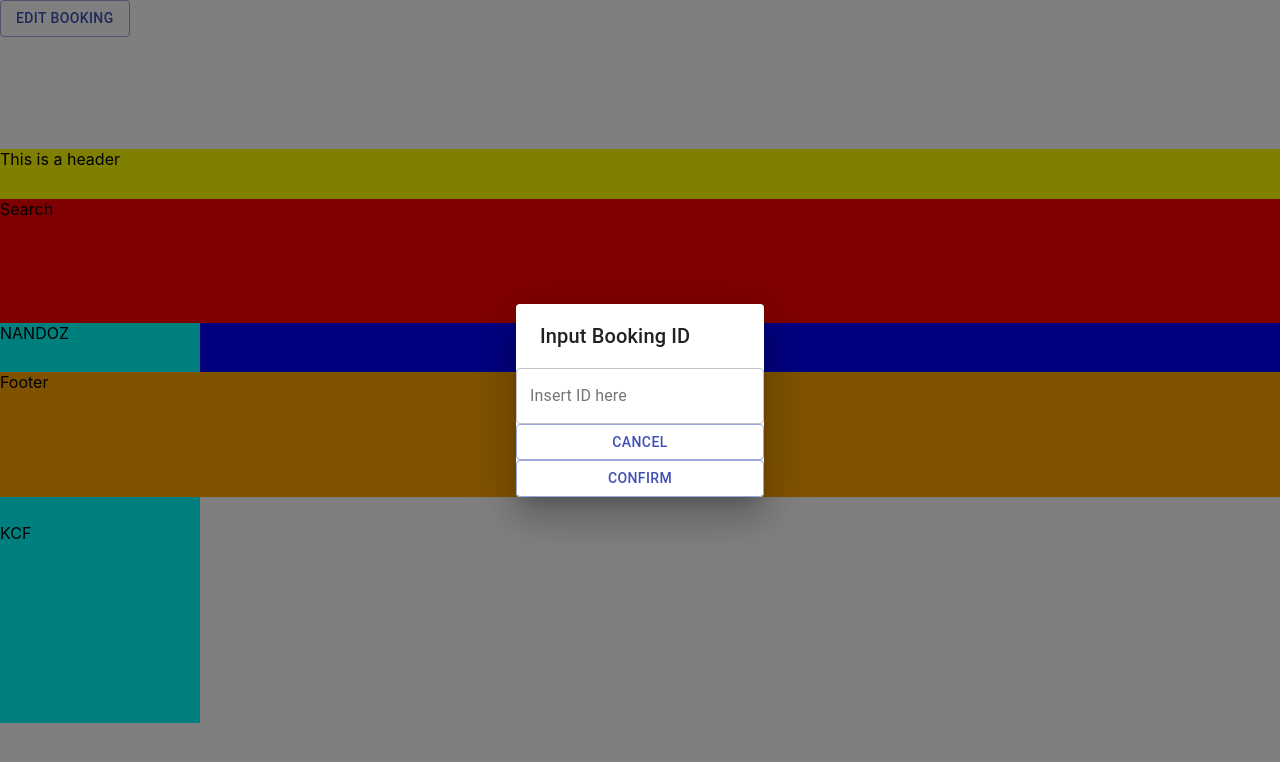
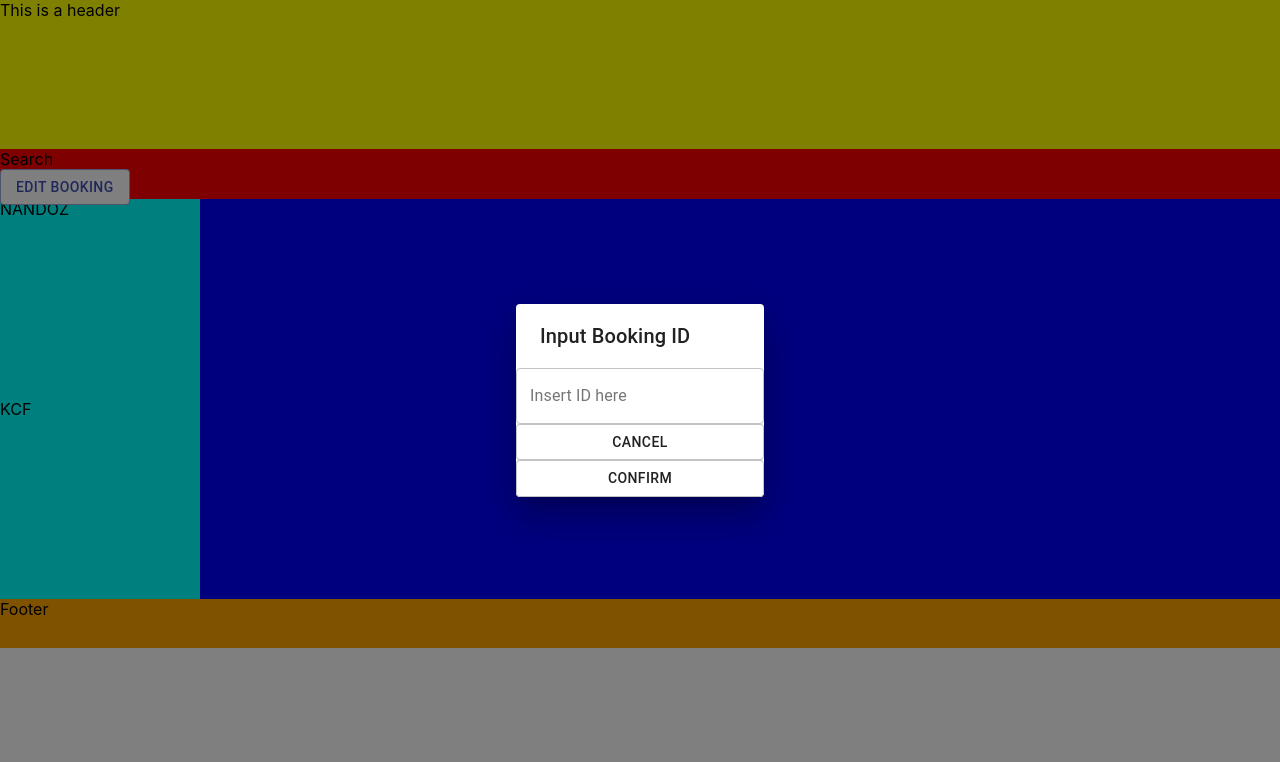
Before and after one commit to SE701ProjectGroup4/git-brunching, a React (Create React App) app in the folder frontend/: page / in a window 1280 px wide. Both pictures are taken after a click on the button "EDIT BOOKING". Shown: the top 762 px of the page. Built offline with nearby package versions, Linux system fonts and the light colour scheme.

Commit message:
reformatted components

```diff
--- /dev/null
+++ b/frontend/src/booking/BookingEditPopup.module.css
@@ -0,0 +1,5 @@
+.dialogContainer {
+    display: grid;
+    grid-template-rows: 1fr 1fr;
+    grid-column-gap: 10px;
+}
--- a/frontend/src/booking/BookingEditPopupButton.js
+++ b/frontend/src/booking/BookingEditPopupButton.js
@@ -1,19 +1,18 @@
-import React from 'react';
-import PropTypes from 'prop-types';
-import Button from '@material-ui/core/Button';
-import DialogTitle from '@material-ui/core/DialogTitle';
-import Dialog from '@material-ui/core/Dialog';
-import TextField from '@material-ui/core/TextField';
-import changePath from "../general/helperFunctions";
-import {useHistory} from "react-router";
+import React from "react";
+import Button from "@material-ui/core/Button";
+import { styled } from "@material-ui/core/styles";
+import BookingEditPopupDialog from "./BookingEditPopupDialog";
+import textHolder from "../general/textHolder";
+import css from "./BookingEditPopupCSS";
 
 /**
  * A button which summons the popup to edit bookings.
  */
 const BookingEditPopupButton = (props) => {
-
   const { IDSwitchMethod } = props;
   const [open, setOpen] = React.useState(false);
+
+  const PopupButton = styled(Button)(css.button);
 
   /**
      * Opens the popup
@@ -29,101 +28,14 @@ const BookingEditPopupButton = (props) => {
     setOpen(false);
   };
 
-    return (<div>
-        <Button variant="outlined" color="primary" onClick={handleClickOpen}>
-            Edit Booking
-        </Button>
-        <PopupDialog open={open} onClose={handleClose} IDSwitchMethod={IDSwitchMethod}/>
-    </div>);
-}
+  return (
+    <div>
+      <PopupButton variant="outlined" color="primary" onClick={handleClickOpen}>
+        {textHolder.bookingsPopup.buttonText}
+      </PopupButton>
+      <BookingEditPopupDialog open={open} onClose={handleClose} IDSwitchMethod={IDSwitchMethod} />
+    </div>
+  );
+};
 
 export default BookingEditPopupButton;
-
-/**
- * The popup itself which is used to edit bookings
- */
-const PopupDialog = (props) => {
-    // Setup dummy data
-    const dummyBooking = {
-        name: "KCF",
-        tables: 1,
-        people: 4,
-        notes: "Window table please"
-    };
-
-    const history = useHistory();
-    const [isInput, changeInput] = React.useState(true)
-    const { onClose, open, IDSwitchMethod} = props;
-
-    /**
-     * Closes the popup
-     */
-    const handleClosePopup = () => {
-        onClose();
-        // Wait for animation to finish
-        resetPopup();
-    };
-
-    /**
-     * Switches popup to show booking details
-     */
-    const handleChangeToBookingDetails = () => {
-        changeInput(false);
-
-    };
-
-    /**
-     * Resets popup to default state
-     */
-    const resetPopup = () => {
-        changeInput(true);
-    };
-
-    /**
-     * Switches page to the specified restaurant booking page
-     */
-    const handleEditBooking = () => {
-        IDSwitchMethod(dummyBooking.name);
-        changePath("/booking", history);
-    };
-
-
-    return (
-        (isInput) ?
-        <Dialog onClose={handleClosePopup} transitionDuration={0} aria-labelledby="simple-dialog-title" open={open}>
-
-            <DialogTitle id="simple-dialog-title">Input Booking ID</DialogTitle>
-            <TextField id="outlined-basic" label="Insert ID here" variant="outlined" />
-            <Button variant="outlined" color="primary" fullWidth={false} onClick={handleClosePopup}>
-                Cancel
-            </Button>
-            <Button variant="outlined" color="primary" fullWidth={false} onClick={handleChangeToBookingDetails}>
-                Confirm
-            </Button>
-
-
-        </Dialog> :
-        <Dialog onClose={handleClosePopup} aria-labelledby="simple-dialog-title" open={open}>
-            <div>
-                <p>
-                    You have booked <b>{dummyBooking.tables}</b> table(s) for <b>{dummyBooking.people}</b> people at
-                     "<b>{dummyBooking.name}</b>"!!<br />
-                    You have given the extra notes:<br />
-                    <b>{dummyBooking.notes}</b>
-                </p>
-            </div>
-            <Button variant="outlined" color="primary" fullWidth={false} onClick={handleEditBooking}>
-                Edit
-            </Button>
-            <Button variant="outlined" color="primary" fullWidth={false} onClick={handleClosePopup}>
-                OK
-            </Button>
-
-        </Dialog>
-    );
-}
-
-PopupDialog.propTypes = {
-    onClose: PropTypes.func.isRequired,
-    open: PropTypes.bool.isRequired
-};
--- /dev/null
+++ b/frontend/src/booking/BookingEditPopupCSS.js
@@ -0,0 +1,14 @@
+import color from "../general/colorScheme";
+
+/**
+ * Stores the stylesheet for booking edit popup components
+ * @type {{}}
+ */
+const css = {
+  button: {
+    background: color.primary,
+  },
+
+};
+
+export default css;
--- a/frontend/src/booking/BookingEditPopupDialog.js
+++ b/frontend/src/booking/BookingEditPopupDialog.js
@@ -5,8 +5,11 @@ import DialogTitle from "@material-ui/core/DialogTitle";
 import TextField from "@material-ui/core/TextField";
 import Button from "@material-ui/core/Button";
 import PropTypes from "prop-types";
+import { styled } from "@material-ui/core";
+import style from "./BookingEditPopup.module.css";
 import changePath from "../general/helperFunctions";
 import textHolder from "../general/textHolder";
+import css from "./BookingEditPopupCSS";
 
 /**
  * The popup itself which is used to edit bookings
@@ -25,6 +28,7 @@ const BookingEditPopupDialog = (props) => {
   const [isError, changeError] = React.useState(false);
   const [bookingID, changeBookingID] = React.useState("");
   const { onClose, open, IDSwitchMethod } = props;
+  const PopupButton = styled(Button)(css.button);
 
   /**
      * Resets popup to default state
@@ -32,6 +36,7 @@ const BookingEditPopupDialog = (props) => {
   const resetPopup = () => {
     changeInput(true);
     changeError(false);
+    changeBookingID("");
   };
 
   /**
@@ -62,13 +67,13 @@ const BookingEditPopupDialog = (props) => {
     changePath("/booking", history);
   };
 
-
   return (
     (isInput)
       ? (
         <Dialog onClose={handleClosePopup} transitionDuration={0} aria-labelledby="simple-dialog-title" open={open}>
-
+          <div>
             <DialogTitle id="simple-dialog-title">Input Booking ID</DialogTitle>
+            <div>
               {(!isError) ? (
                 <TextField id="outlined-basic" label="Insert ID here" variant="outlined" onChange={changeBookingID} />
               ) : (
@@ -81,12 +86,16 @@ const BookingEditPopupDialog = (props) => {
                   onChange={changeBookingID}
                 />
               )}
-          <Button variant="outlined" color="primary" fullWidth={false} onClick={handleClosePopup}>
+            </div>
+            <div className={style.dialogContainer}>
+              <PopupButton variant="outlined" fullWidth={false} onClick={handleClosePopup}>
                 {textHolder.bookingsPopup.popupCancel}
-          </Button>
-          <Button variant="outlined" color="primary" fullWidth={false} onClick={handleChangeToBookingDetails}>
+              </PopupButton>
+              <PopupButton variant="outlined" fullWidth={false} onClick={handleChangeToBookingDetails}>
                 {textHolder.bookingsPopup.popupConfirm}
-          </Button>
+              </PopupButton>
+            </div>
+          </div>
         </Dialog>
       )
       : (
@@ -110,13 +119,14 @@ const BookingEditPopupDialog = (props) => {
               <b>{dummyBooking.notes}</b>
             </p>
           </div>
-          <Button variant="outlined" color="primary" fullWidth={false} onClick={handleEditBooking}>
+          <div>
+            <PopupButton variant="outlined" fullWidth={false} onClick={handleEditBooking}>
               {textHolder.bookingsPopup.popupEdit}
-          </Button>
-          <Button variant="outlined" color="primary" fullWidth={false} onClick={handleClosePopup}>
+            </PopupButton>
+            <PopupButton variant="outlined" fullWidth={false} onClick={handleClosePopup}>
               {textHolder.bookingsPopup.popupOK}
-          </Button>
-
+            </PopupButton>
+          </div>
         </Dialog>
       )
   );
--- /dev/null
+++ b/frontend/src/general/colorScheme.js
@@ -0,0 +1,11 @@
+/**
+ * A place to hold the colours used across the application
+ * @type {{}}
+ */
+const colour = {
+  primary: "White",
+  secondary: "Purple",
+  hoverSelect: "#D3D3D3", // Light Grey
+};
+
+export default colour;
--- a/frontend/src/general/textHolder.js
+++ b/frontend/src/general/textHolder.js
@@ -22,9 +22,17 @@ const messages = {
     buttonNextText: "Finish",
     confirmText: "Number: 12123 blah blah",
   },
+  bookingsPopup: {
+    buttonText: "Edit Booking",
+    popupCancel: "Cancel",
+    popupConfirm: "Confirm",
+    popupEdit: "Edit",
+    popupOK: "OK",
+  },
   notFound: {
     message: "404 NOT FOUND",
   },
+
 };
 
 export default messages;
--- a/frontend/src/landing/LandingPage.js
+++ b/frontend/src/landing/LandingPage.js
@@ -4,6 +4,7 @@ import style from "./LandingPage.module.css";
 import changePath from "../general/helperFunctions";
 import messages from "../general/textHolder";
 import BookingEditPopupButton from "../booking/BookingEditPopupButton";
+
 
 const landingText = messages.landingPage;
 
@@ -29,14 +30,12 @@ const LandingPage = (props) => {
 
   return (
     <div className={style.landingPageContainer}>
-      <div>
-          <BookingEditPopupButton IDSwitchMethod={toBooking} />
-      </div>
       <div className={style.header}>
         {landingText.header}
       </div>
       <div className={style.searchContainer}>
         {landingText.search}
+        <BookingEditPopupButton IDSwitchMethod={toBooking} />
       </div>
       <div className={style.tileContainer}>
         { fakeData.map((data) => (
```
Also changed, not shown: 1 other file (tests, documents, lock files or other folders). Lines whose indentation alone changed are shown as unchanged.
